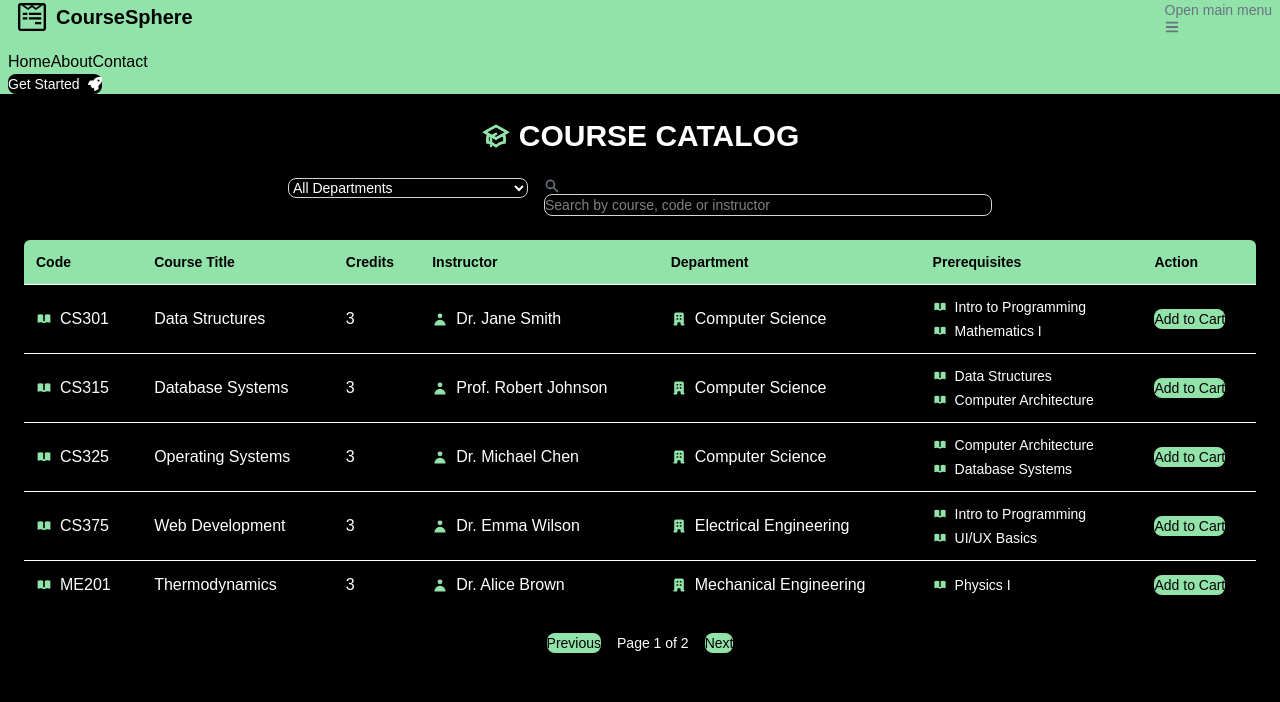
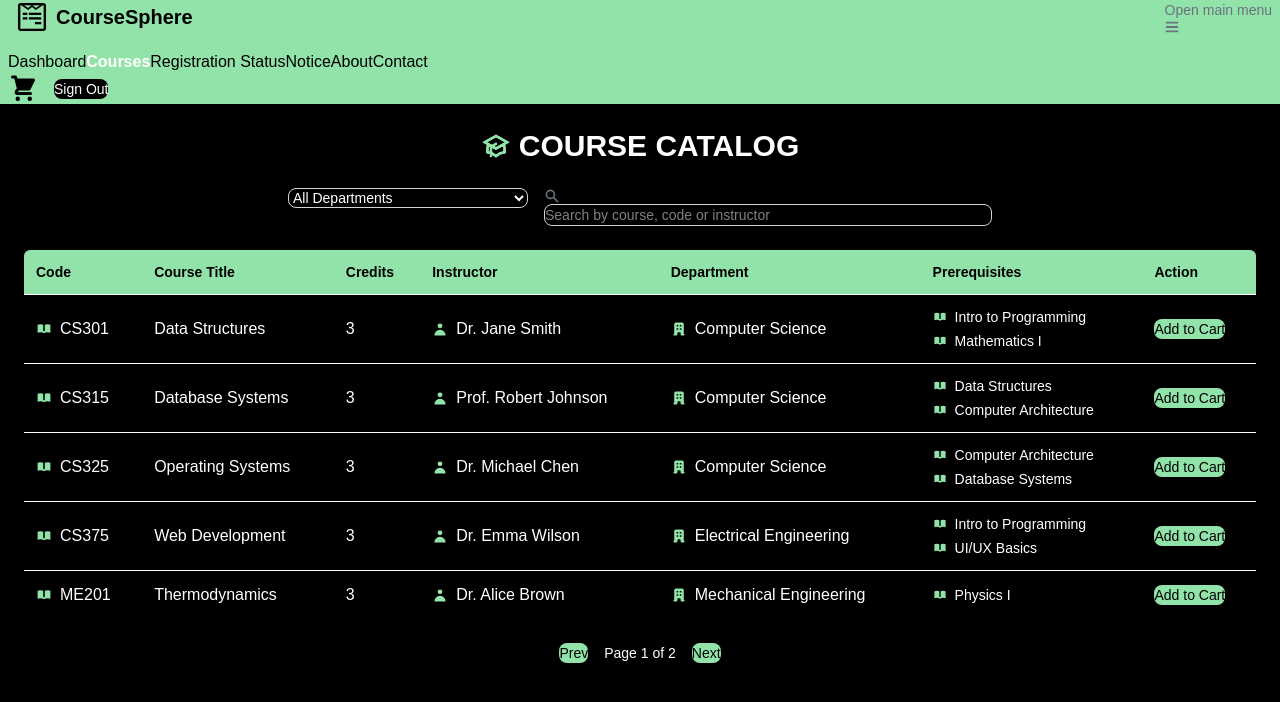
Before and after one commit to tajwone17/CourseSphere, a Next.js app: page /courses in a window 1280 px wide. Shown: the top 702 px of the page. Built offline with nearby package versions, Linux system fonts and the light colour scheme.

Commit message:
Update button label from "Previous" to "Prev" in CourseCatalogTable and modify token retrieval in Navbar for testing purposes

```diff
--- a/app/(pages)/courses/page.tsx
+++ b/app/(pages)/courses/page.tsx
@@ -240,7 +240,7 @@ export default function CourseCatalogTable() {
           style={{ backgroundColor: "#92e3a9", color: "black" }}
           onClick={() => handlePageChange(currentPage - 1)}
         >
-          Previous
+          Prev
         </Button>
         <span className="px-2">{`Page ${currentPage} of ${totalPages}`}</span>
         <Button
--- a/app/components/Navbar.tsx
+++ b/app/components/Navbar.tsx
@@ -24,7 +24,7 @@ export function MyNavbar() {
   const [loggedIn, setIsLoggedin] = useState(false);
 
   useEffect(() => {
-    const token = localStorage.getItem("token");
+    const token =" abcd";
     setIsLoggedin(!!token);
   }, []);
 
```
